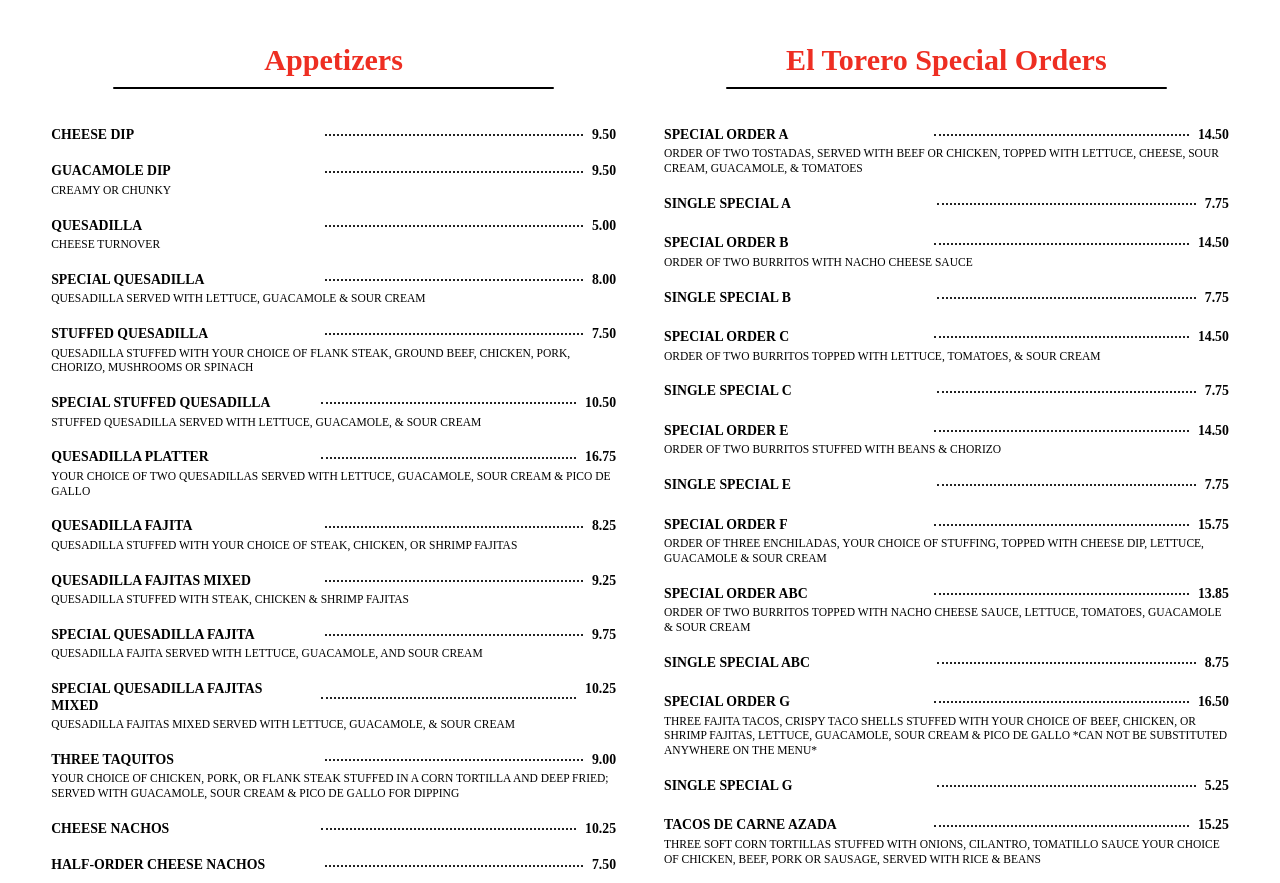
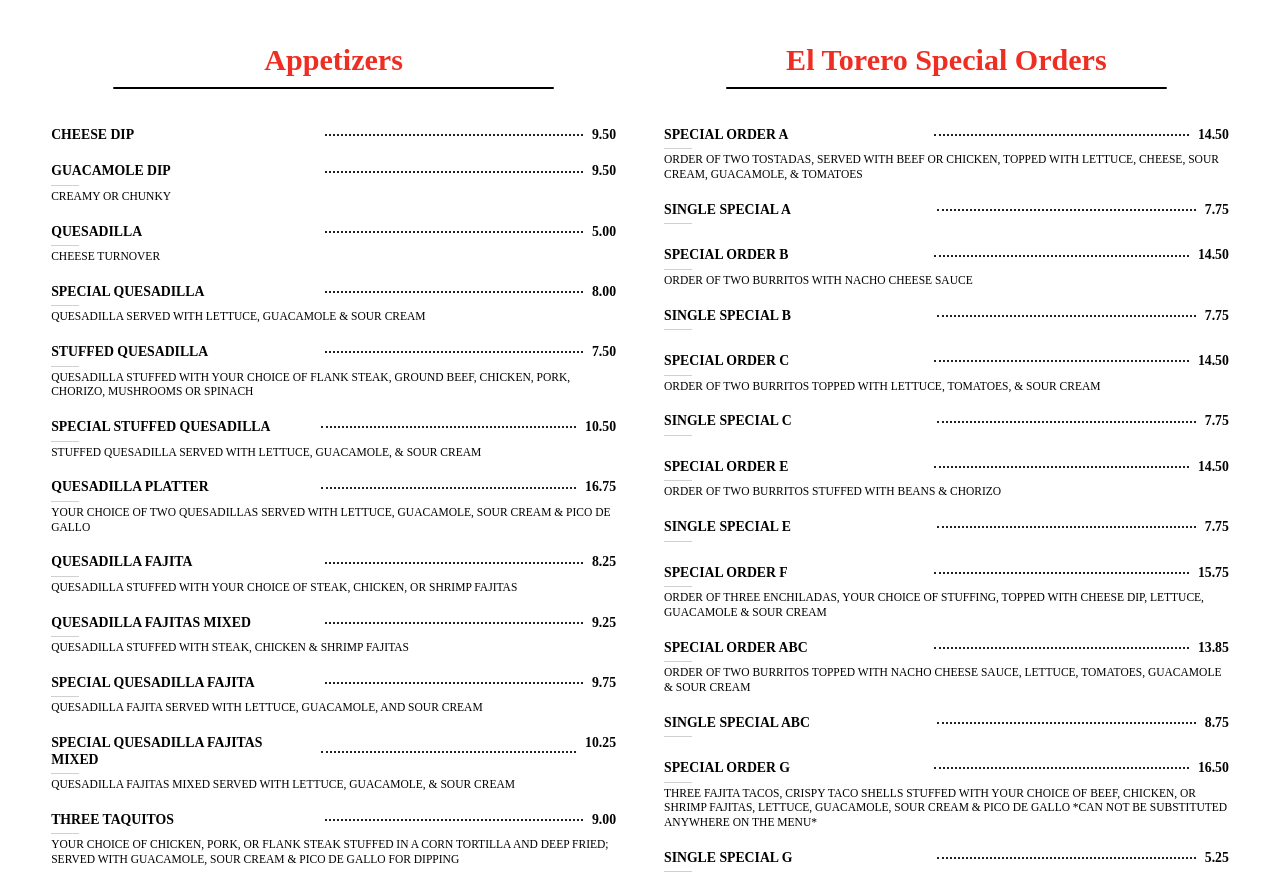
Before and after one commit to magmar01/ElToreroSite, a website: page index.html in a window 1280 px wide. Shown: the part 713-1596 px from the top of the page. Drawn offline with nearby package versions, Linux system fonts and the light colour scheme; a web font is replaced by a local one.

Commit message:
Add subtle separators between menu items and descriptions

```diff
--- a/style.css
+++ b/style.css
@@ -24,3 +24,13 @@
   font-weight: 700 !important;
   font-size: 1.04em !important;
 }
+
+/* Give descriptions a subtle visual break from the item name without adding heavy lines or excess spacing. */
+.desc::before {
+  content: "" !important;
+  display: block !important;
+  width: 28px !important;
+  height: 1px !important;
+  margin: 2px 0 3px !important;
+  background: #d0d0d0 !important;
+}
```
